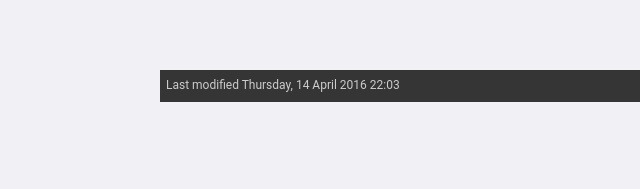
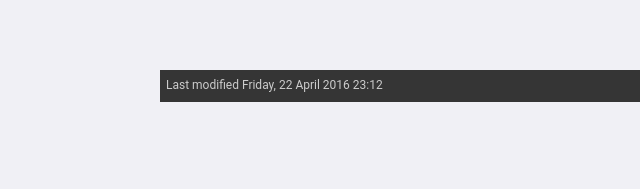
Before and after one commit to TxHawks/jigsass-utils-overflow, a website: page docs/styleguide/index.html in a window 1280 px wide. Shown: the part 9351-9540 px from the top of the page, 176-816 px from the left. Drawn offline with Linux system fonts and the light colour scheme.

Commit message:
Update dependencies

```diff
--- a/docs/styleguide/index.html
+++ b/docs/styleguide/index.html
@@ -421,7 +421,7 @@ class under these  conditions.</p>
 			</div>
 		</section>
 
-	<footer>Last modified Thursday, 14 April 2016 22:03</footer>
+	<footer>Last modified Friday, 22 April 2016 23:12</footer>
 </main>
 <script src="prism.js"></script>
 <script src="examples.js"></script>
--- a/scss/index.scss
+++ b/scss/index.scss
@@ -16,7 +16,7 @@
 
 @if (not mixin-exists(jigsass-define-util)) {
   @error '`jigsass-utils-overflow` has a dependency on `jigsass-tools-selectors`. ' +
-    'Please import it before importing this file.'
+    'Please import it before importing this file.';
 }
 
 
```
Also changed, not shown: package.json (+10 -10 lines).
